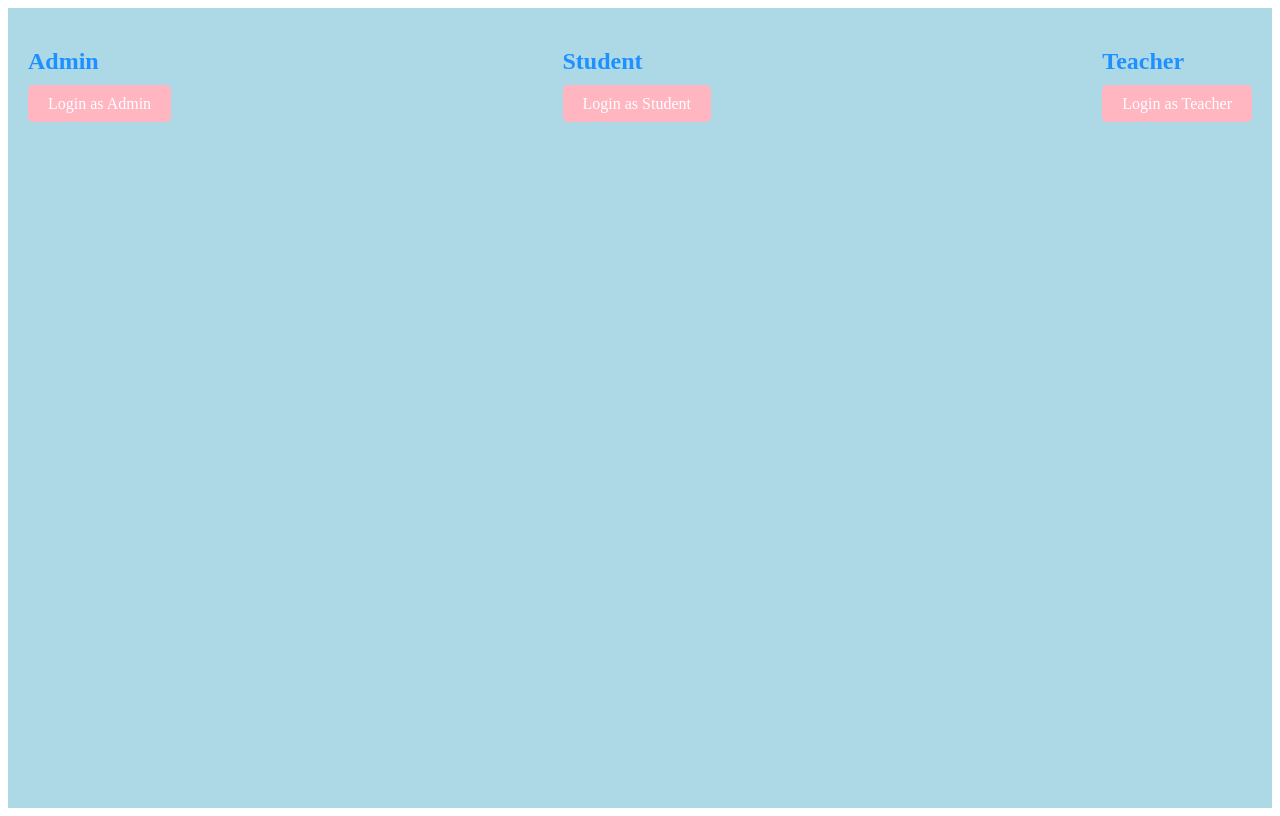
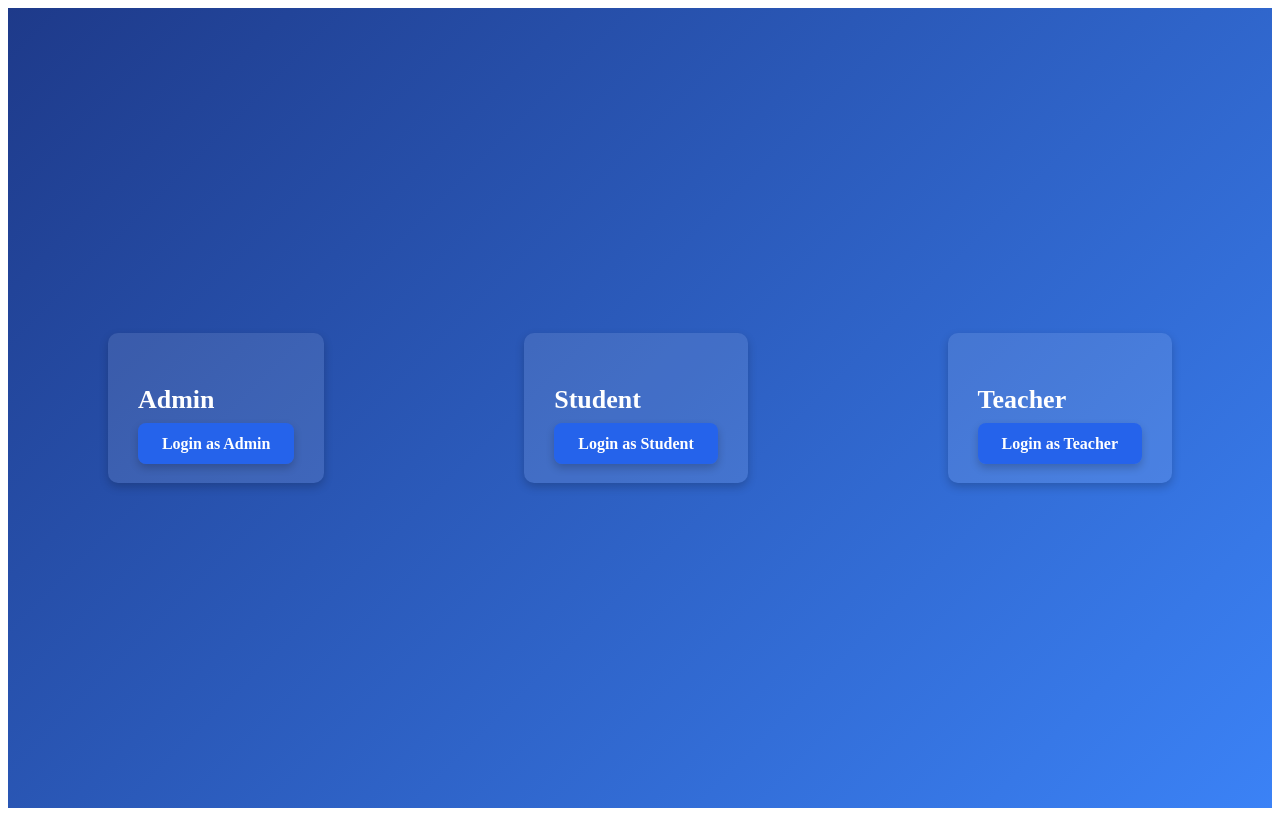
Before and after one commit to Anagha-lin/AMPS-school-mgt-system, a React (Vite) app in the folder Frontend/: page /choose-user in a window 1280 px wide. Built offline with nearby package versions, Linux system fonts and the light colour scheme.

Commit message:
chooseuser

```diff
--- a/Frontend/src/styles/ChooseUserStyles.js
+++ b/Frontend/src/styles/ChooseUserStyles.js
@@ -1,61 +1,68 @@
-// ChooseUserStyles.js
 import styled from 'styled-components';
 import { Link } from 'react-router-dom';
 
 export const ChooseUserContainer = styled.div`
   display: flex;
   flex-direction: column;
-  justify-content: flex-start;
+  justify-content: center;
   align-items: center;
   height: 100vh;
-  background-color: #ADD8E6; /* Light blue background color */
+  background: linear-gradient(135deg, #1e3a8a, #3b82f6); /* Gradient background: navy to light blue */
+  color: #ffffff; /* White text for contrast */
 
   @media screen and (min-width: 768px) {
     flex-direction: row;
-    justify-content: space-between; /* Spread items evenly horizontally */
-    align-items: flex-start;
+    justify-content: space-around; /* Space items evenly horizontally */
+    align-items: center;
   }
 `;
 
 export const UserSection = styled.div`
-  text-align: center; /* Center text */
-  padding-top: 20px;
+  text-align: center;
+  padding: 20px;
+  background-color: rgba(255, 255, 255, 0.1); /* Transparent white background for user sections */
+  border-radius: 10px;
+  box-shadow: 0px 4px 10px rgba(0, 0, 0, 0.2); /* Soft shadow for a floating effect */
+  margin: 15px;
 
   @media screen and (min-width: 768px) {
-    padding-top: 0;
-    margin: 20px;
+    padding: 30px;
     text-align: left; /* Align text to the left for larger screens */
   }
 `;
 
 export const Title = styled.h2`
-  font-size: 24px;
+  font-size: 26px;
   font-weight: bold;
   margin-bottom: 20px;
-  color: #1E90FF; /* Dodger blue color */
+  color: #ffffff; /* White for title */
 
   @media screen and (max-width: 768px) {
-    font-size: 20px;
+    font-size: 22px;
   }
 `;
 
 export const Button = styled(Link)`
-  background-color: #FFB6C1; /* Light pink background color */
-  color: white;
+  background-color: #2563eb; /* Blue background for button */
+  color: #ffffff; /* White text for button */
   border: none;
-  padding: 10px 20px;
-  margin-top: 10px;
+  padding: 12px 24px;
+  margin-top: 15px;
   text-decoration: none;
-  cursor: pointer;
-  border-radius: 5px;
-  transition: background-color 0.3s ease;
+  font-size: 16px;
+  font-weight: bold;
+  border-radius: 8px;
+  transition: all 0.3s ease;
+  box-shadow: 0px 4px 8px rgba(0, 0, 0, 0.2); /* Shadow for button */
 
   &:hover {
-    background-color: #FF69B4; /* Hot pink color on hover */
+    background-color: #1e40af; /* Darker blue on hover */
+    transform: translateY(-3px); /* Subtle lift effect on hover */
+    box-shadow: 0px 6px 12px rgba(0, 0, 0, 0.3); /* Enhanced shadow on hover */
   }
 
   @media screen and (max-width: 768px) {
-    padding: 8px 16px;
+    padding: 10px 20px;
     font-size: 14px;
   }
 `;
```
